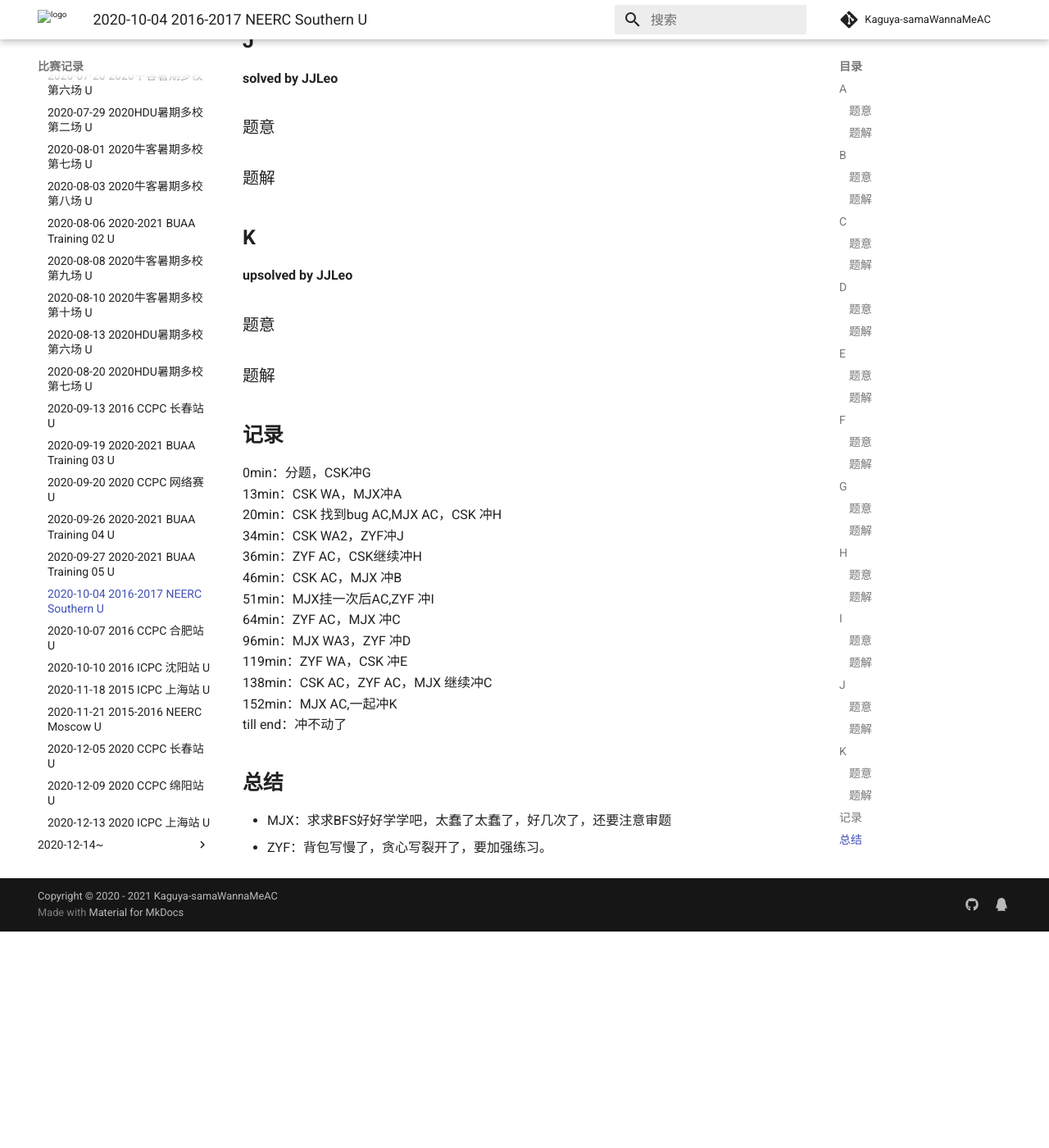
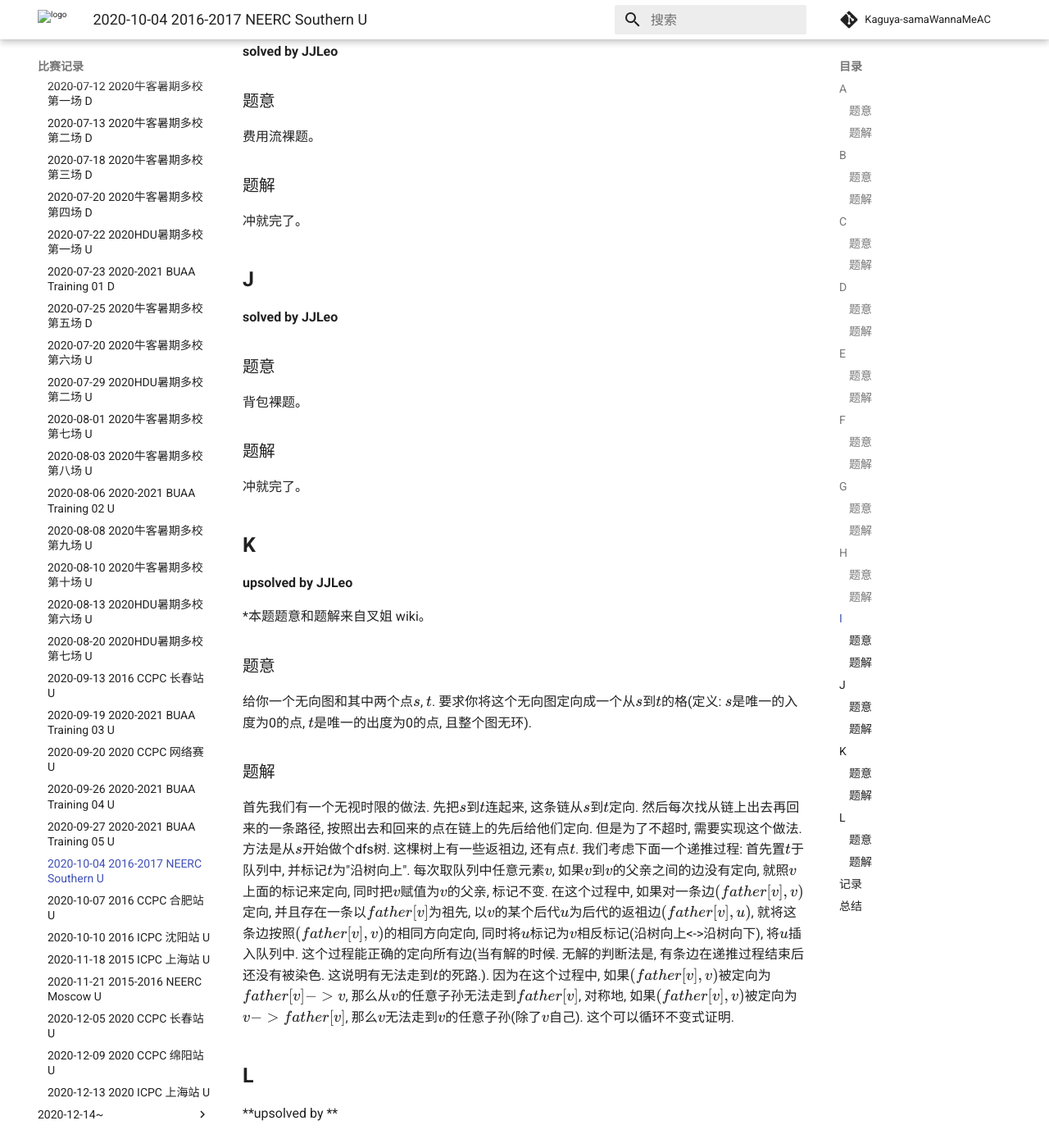
Before and after one commit to Kaguya-samaWannaMeAC/kaguya-samawannameac.github.io, an MkDocs documentation site: the page built from docs/contest/2020-10-04 2016-2017 ACM-ICPC, NEERC, Southern Subregional Contest.md, in a window 1280 px wide and 1400 px high, scrolled down 2820 px. Shown: the whole window at 82% size. Built offline with MkDocs 1.6.1 and Material for MkDocs 9.7.7, drawn with Linux system fonts in a browser that asks for light colours; formulas are drawn with MathJax 3; comment, search, counter and statistics services are not loaded; before the commit the page ends 3956 px from its top, so only the background shows below that; some of the changed text lies outside the part shown.

Commit message:
Update 2020-10-04 2016-2017 ACM-ICPC, NEERC, Southern Subregional Contest.md

```diff
--- a/docs/contest/2020-10-04 2016-2017 ACM-ICPC, NEERC, Southern Subregional Contest.md
+++ b/docs/contest/2020-10-04 2016-2017 ACM-ICPC, NEERC, Southern Subregional Contest.md
@@ -46,11 +46,11 @@
 
 ### 题意
 
-
+贪心题。
 
 ### 题解
 
-
+贪就完了。
 
 ## **E**
 
@@ -66,15 +66,17 @@
 
 ## **F**
 
-**upsolved by **
+**upsolved by JJLeo**
 
 ### 题意
 
-
+巨毒瘤的买东西送券类题目。
 
 ### 题解
 
+不理解为什么复杂度明显不对的算法能过，可能是我算错了（x
 
+等什么时候有时间算对了再把题解补上吧。
 
 ## **G**
 
@@ -106,11 +108,11 @@
 
 ### 题意
 
-
+费用流裸题。
 
 ### 题解
 
-
+冲就完了。
 
 ## **J**
 
@@ -118,15 +120,48 @@
 
 ### 题意
 
-
+背包裸题。
 
 ### 题解
 
-
+冲就完了。
 
 ## **K**
 
 **upsolved by JJLeo**
+
+*本题题意和题解来自叉姐 wiki。
+
+### 题意
+
+给你一个无向图和其中两个点$s$, $t$.
+要求你将这个无向图定向成一个从$s$到$t$的格(定义: $s$是唯一的入度为0的点,
+$t$是唯一的出度为0的点, 且整个图无环).
+
+### 题解
+
+首先我们有一个无视时限的做法. 先把$s$到$t$连起来,
+这条链从$s$到$t$定向. 然后每次找从链上出去再回来的一条路径,
+按照出去和回来的点在链上的先后给他们定向. 但是为了不超时,
+需要实现这个做法. 方法是从$s$开始做个dfs树. 这棵树上有一些返祖边,
+还有点$t$. 我们考虑下面一个递推过程: 首先置$t$于队列中,
+并标记$t$为"沿树向上". 每次取队列中任意元素$v$,
+如果$v$到$v$的父亲之间的边没有定向, 就照$v$上面的标记来定向,
+同时把$v$赋值为$v$的父亲, 标记不变. 在这个过程中,
+如果对一条边$(father[v], v)$定向, 并且存在一条以$father[v]$为祖先,
+以$v$的某个后代$u$为后代的返祖边$(father[v],u)$,
+就将这条边按照$(father[v], v)$的相同方向定向,
+同时将$u$标记为$v$相反标记(沿树向上&lt;-&gt;沿树向下), 将$u$插入队列中.
+这个过程能正确的定向所有边(当有解的时候. 无解的判断法是,
+有条边在递推过程结束后还没有被染色. 这说明有无法走到$t$的死路.).
+因为在这个过程中, 如果$(father[v], v)$被定向为$father[v]->v$,
+那么从$v$的任意子孙无法走到$father[v]$, 对称地,
+如果$(father[v], v)$被定向为$v->father[v]$,
+那么$v$无法走到$v$的任意子孙(除了$v$自己). 这个可以循环不变式证明.
+
+## **L**
+
+**upsolved by **
 
 ### 题意
 
```
Also changed, not shown: other parts of docs/contest/2020-10-04 2016-2017 ACM-ICPC, NEERC, Southern Subregional Contest.md (+1 -1 lines).
